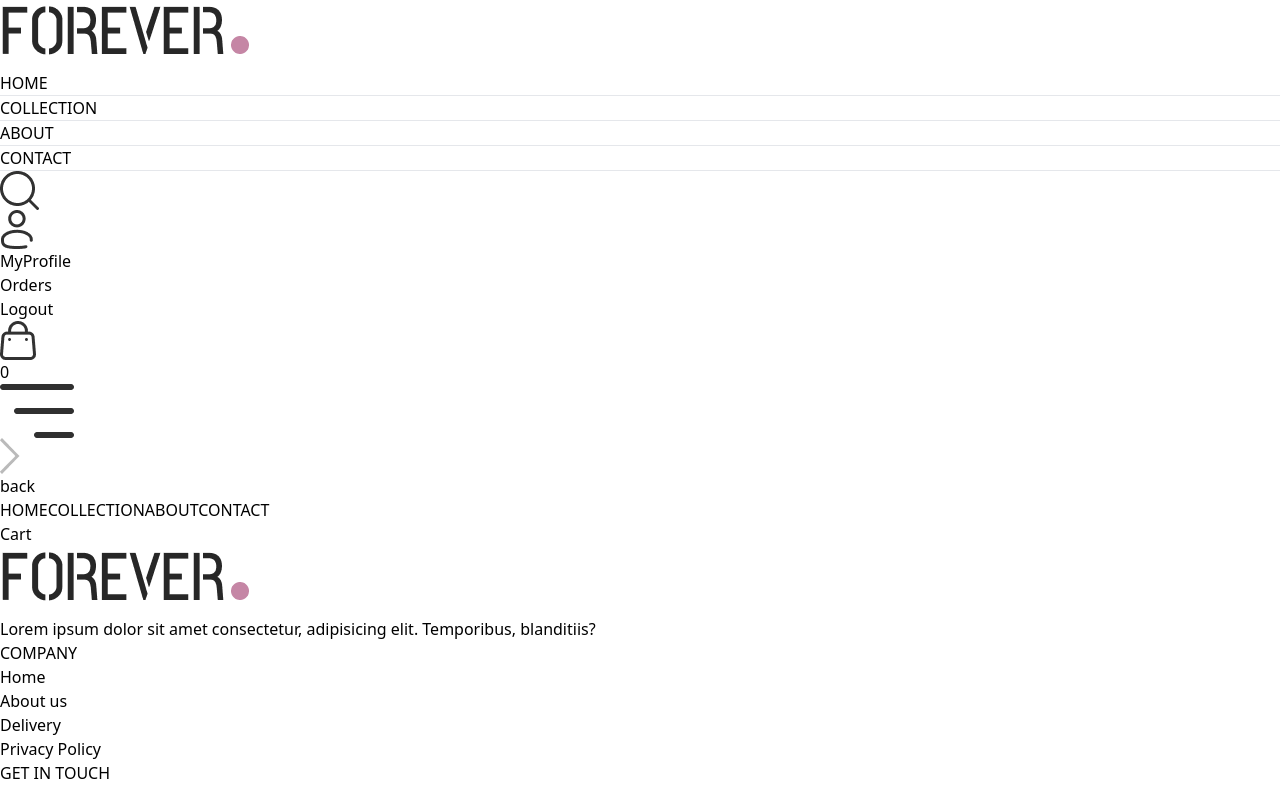
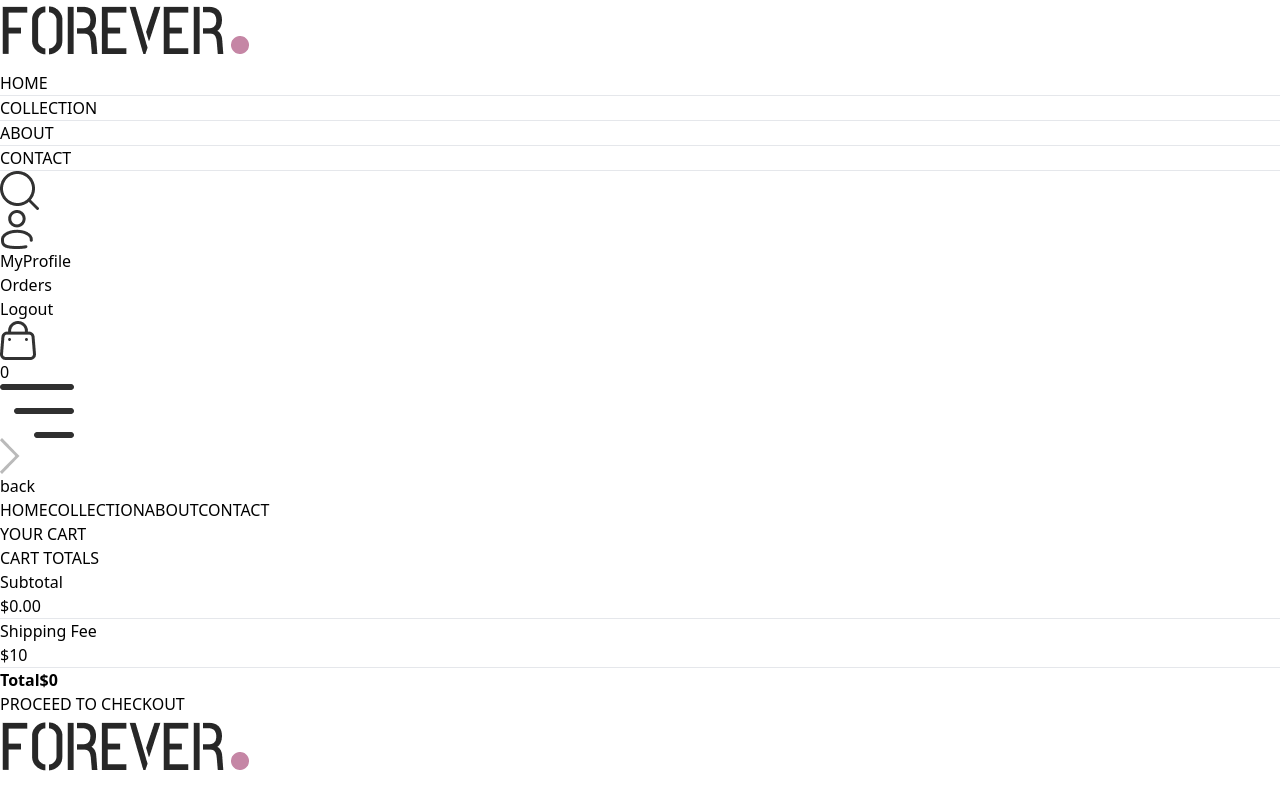
Before and after one commit to chowankumar/EcommerceStore, a React (Vite) app in the folder frontend/: page /cart in a window 1280 px wide. Shown: the top 789 px of the page. Built offline with nearby package versions, Linux system fonts and the light colour scheme.

Commit message:
competet the cart page

```diff
--- /dev/null
+++ b/frontend/src/components/CartTotal.jsx
@@ -0,0 +1,46 @@
+import React, { useContext } from 'react'
+import { ShopContext } from '../context/ShopContext'
+import Title from './Title'
+
+const CartTotal = () => {
+    const {currency, delivery_fee,getCartAmount} = useContext(ShopContext)
+  return (
+    <div className='w-full'>
+
+        <div className='text-2xl'>
+            <Title text1={'CART'} text2={'TOTALS'}/>
+        </div>
+
+
+        <div className='flex flex-col gap-2 mt-2 text-sm'>
+
+            <div className='flex justify-between'>
+                <p>Subtotal</p>
+                <p>{currency}{getCartAmount()}.00</p>
+            </div>
+
+            <hr />
+
+            <div className='flex justify-between'>
+                <p>Shipping Fee</p>
+                <p>{currency}{delivery_fee}</p>
+            </div>
+
+            <hr />
+
+            <div className='flex justify-between'>
+                <b>Total</b>
+                <b>{currency}{getCartAmount()===0?0 : getCartAmount()+ delivery_fee}</b>
+
+            </div>
+
+
+
+        </div>
+
+
+    </div>
+  )
+}
+
+export default CartTotal
--- a/frontend/src/context/ShopContext.jsx
+++ b/frontend/src/context/ShopContext.jsx
@@ -1,6 +1,7 @@
 import { createContext, useEffect, useState } from "react";
 import { products } from "../assets/assets";
 import { toast } from "react-toastify";
+import {useNavigate} from "react-router-dom"
 
 export const ShopContext = createContext();
 
@@ -11,6 +12,7 @@
     const[search,setSearch] = useState('');
     const[showSearch,setShowSearch] = useState(false);
     const[cartItems,setCartItems] = useState({});
+    const navigate = useNavigate();
 
 
 //////////////////////////////////////////////////
@@ -52,13 +54,39 @@
     return totalCount;
 
 }
-/////////////////////////////////////////
+//////////////////////////////////////////////////
+const updateQauntity = async(itemId,size,quantity)=>{
+    let cartData = structuredClone(cartItems);
+    cartData[itemId][size] = quantity;
+    setCartItems(cartData);
+}
+
+/////////////////////////////////////////////////////
+
+const getCartAmount =  ()=>{
+    let totalAmount = 0;
+    for(const items in cartItems){
+        let itemInfo = products.find((product)=> product._id === items);
+        for(const item in cartItems[items]){
+            try {
+                if(cartItems[items][item] > 0){
+                    totalAmount += itemInfo.price * cartItems[items][item];
+                }
+            } catch (error) {
+
+
+            }
+        }
+    }
+    return totalAmount;
+}
 
     const value ={
         products,currency,delivery_fee,
         search,setSearch,showSearch,setShowSearch,
         cartItems,addToCart,
-        getCartCount
+        getCartCount,updateQauntity,
+        getCartAmount,navigate
 
     }
 
--- a/frontend/src/pages/Cart.jsx
+++ b/frontend/src/pages/Cart.jsx
@@ -1,8 +1,90 @@
-import React from 'react'
+import React, { useContext, useEffect, useState } from 'react'
+import { ShopContext } from "./../context/ShopContext"
+import Title from "./../components/Title"
+import { assets } from '../assets/assets';
+import CartTotal from '../components/CartTotal';
 
 const Cart = () => {
+  const { products, currency, cartItems ,  updateQauntity,navigate
+   } = useContext(ShopContext);
+  const [cartData, setCartData] = useState([]);
+
+  useEffect(() => {
+    const tempData = [];
+    for (const items in cartItems) {
+      for (const item in cartItems[items]) {
+        if (cartItems[items][item] > 0) {
+          tempData.push({
+            _id: items,
+            size: item,
+            quantity: cartItems[items][item]
+          })
+        }
+      }
+    }
+
+    setCartData(tempData)
+
+  }, [cartItems])
   return (
-    <div>Cart</div>
+    <div className='border-t pt-14'>
+      <div className='text-2xl mb-3'>
+        <Title text1={"YOUR"} text2={'CART'} />
+      </div>
+
+      <div>
+        {
+          cartData.map((item, index) => {
+            const productData = products.find((product) => product._id === item._id);
+
+            return (
+              <div key={index} className='py-4 border-t border-b text-gray-700 grid grid-cols-[4fr_0.5fr_0.5fr] sm:grid-cols-[4fr_2fr_0.5fr] items-center gap-4'>
+
+                <div className='flex items-start gap-6'>
+                  <img className='w-16 sm:w-20' src={productData.image[0]} alt="" />
+
+                  <div>
+                  <p className='text-xs sm:text-lg font-medium'>{productData.name}</p>
+                  <div className='flex items-center gap-5 mt-2'>
+
+                    <p>{currency}{productData.price}</p>
+                    <p className='px-2 sm:px-3 sm:py-1 border bg-slate-50'>{item.size}</p>
+                  </div>
+                  </div>
+
+                </div>
+
+                <input
+                  type="number"
+                  min={1}
+                  defaultValue={item.quantity}
+                  className='border max-w-10 sm:max-w-20 px-1 sm:px-2 py-1'
+                  onChange={(e)=> e.target.value === '' || e.target.value === '0' ? null : updateQauntity(item._id,item.size,Number(e.target.value))} />
+
+                  <img
+                  src={assets.bin_icon}
+                  className='w-4 mr-4 sm:w-5 cursor-pointer'
+                  onClick={()=>updateQauntity(item._id,item.size,0)}
+                  />
+              </div>
+            )
+
+          })
+        }
+      </div>
+
+      <div className='flex justify-end my-20'>
+        <div className='w-full sm:w-[450px]'>
+          <CartTotal/>
+          <div className='w-full text-end'>
+            <button onClick={()=> navigate('/place-order')} className='bg-black text-white text-sm my-8 px-8 py-3'>PROCEED TO CHECKOUT</button>
+
+          </div>
+          </div>
+
+      </div>
+
+    </div>
   )
 }
 
```
